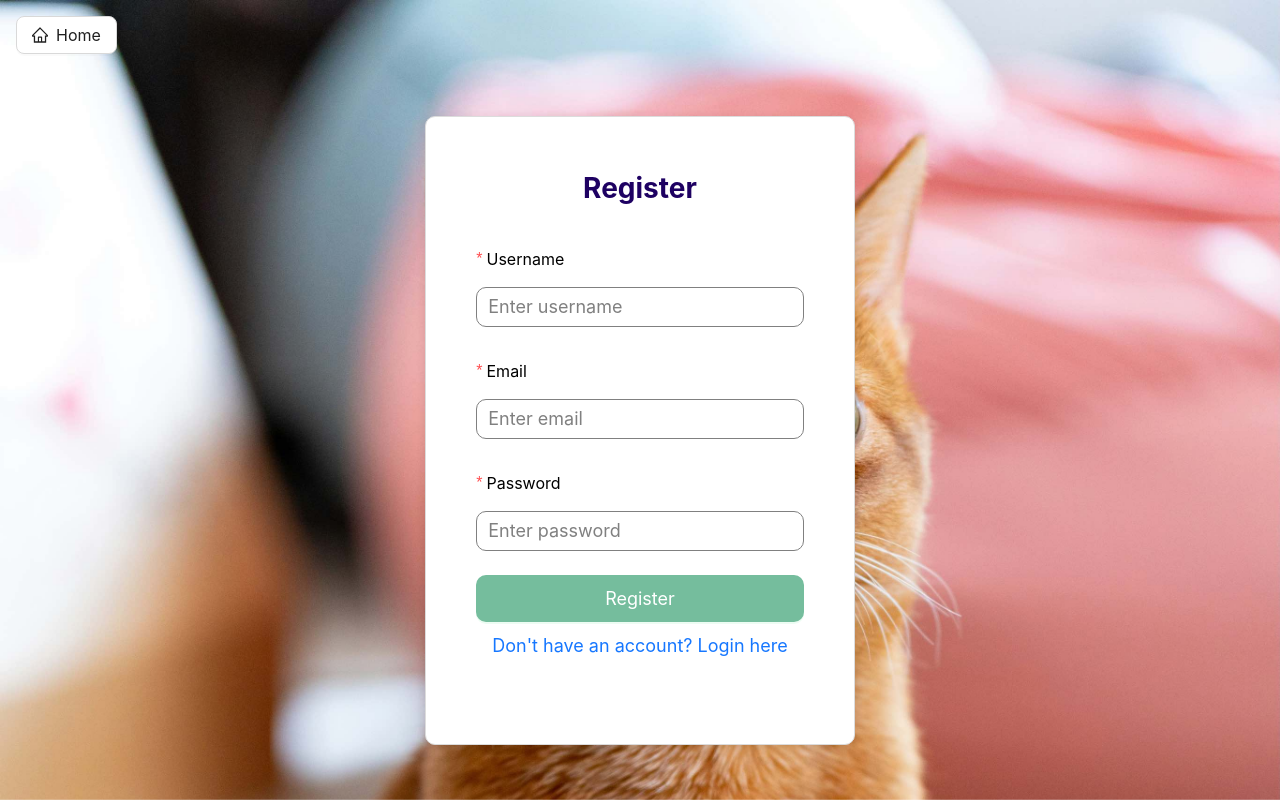
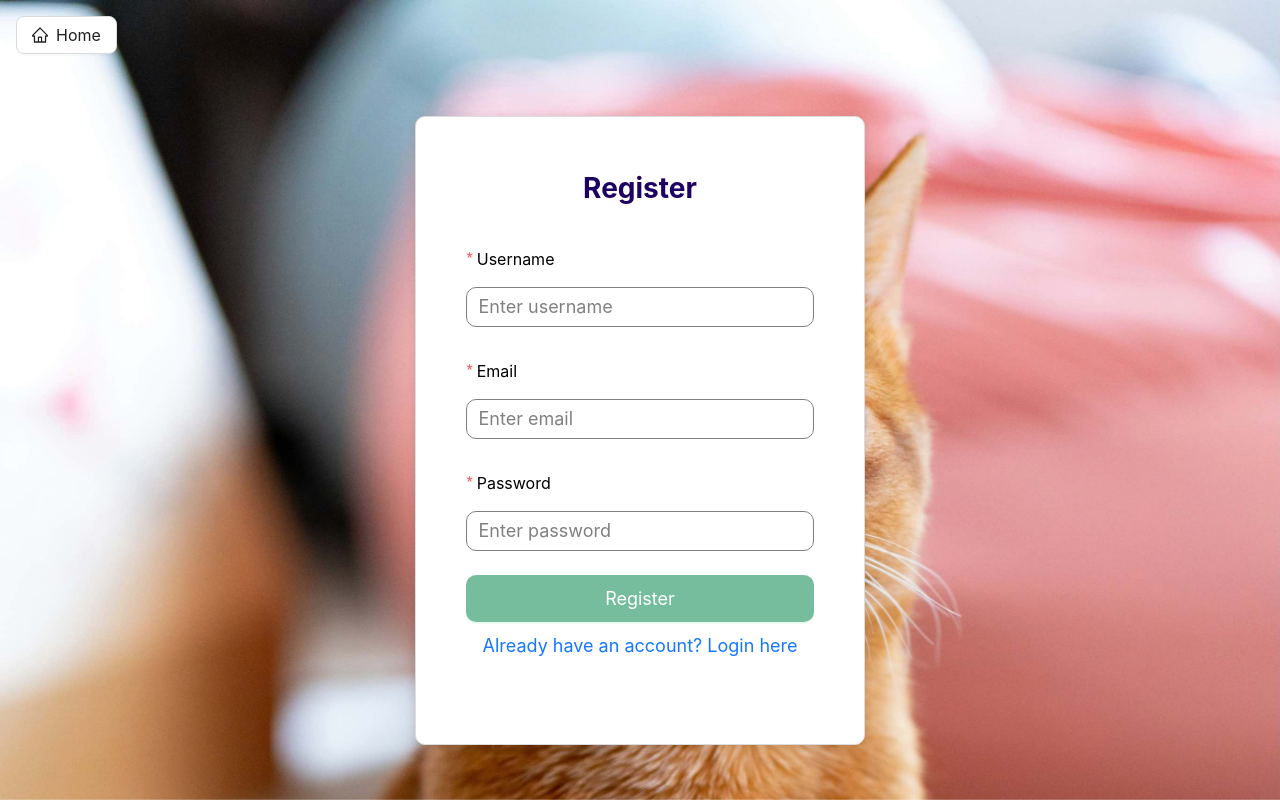
Before and after one commit to rwen-ds/sopra-fs25-group-03-client, a Next.js app: page /register in a window 1280 px wide. Built offline with nearby package versions, Linux system fonts and the light colour scheme; what @ant-design/nextjs-registry would draw is missing.

Commit message:
minor changes

```diff
--- a/app/page.tsx
+++ b/app/page.tsx
@@ -12,7 +12,7 @@ export default function Home() {
             <h1>KindBridge</h1>
           </div>
           <nav className="nav-links">
-            <Link href="/requests">Requests</Link>
+            <Link href="/">Requests</Link>
           </nav>
         </div>
         <div className="right-side">
--- a/app/register/page.tsx
+++ b/app/register/page.tsx
@@ -86,7 +86,7 @@ const Register: React.FC = () => {
               </Button>
               <div>
                 <Button type="link" onClick={() => router.push("/login")}>
-                  Don&apos;t have an account? Login here
+                  Already have an account? Login here
                 </Button>
               </div>
             </Form.Item>
```
